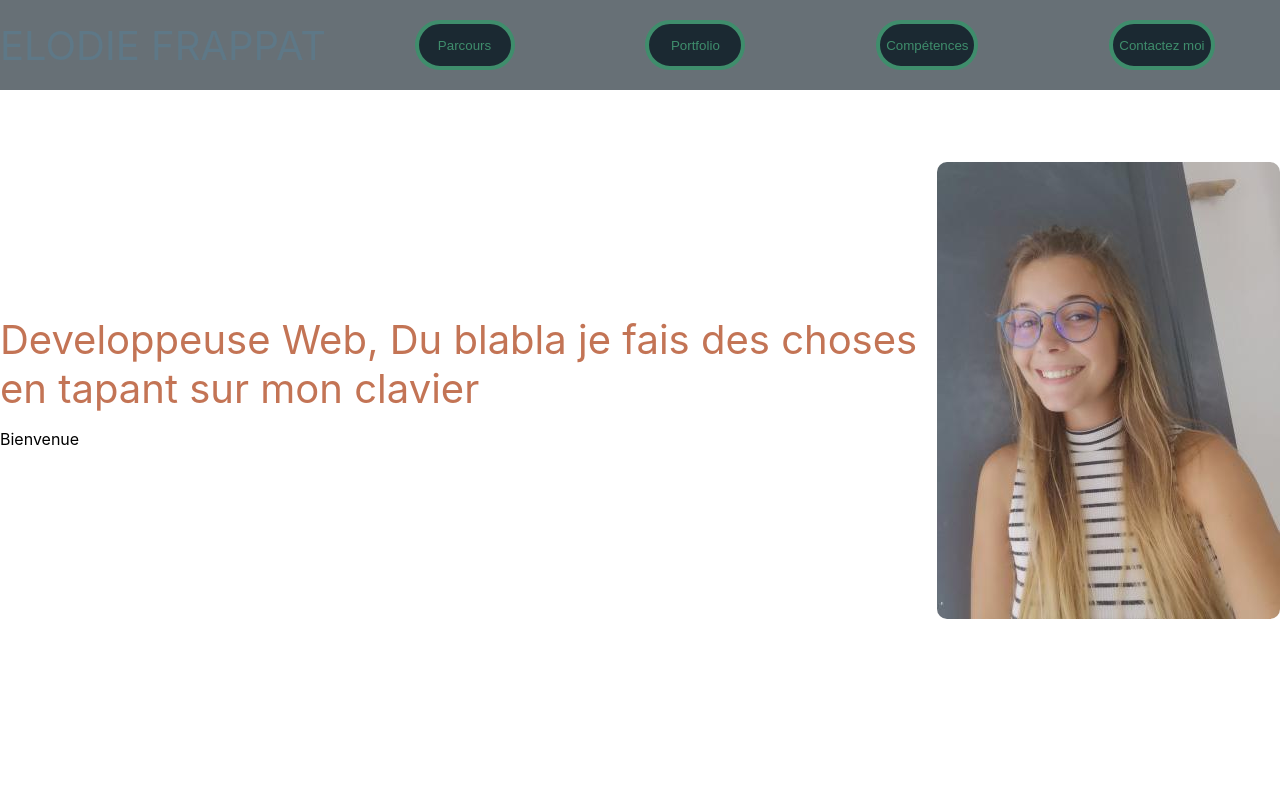
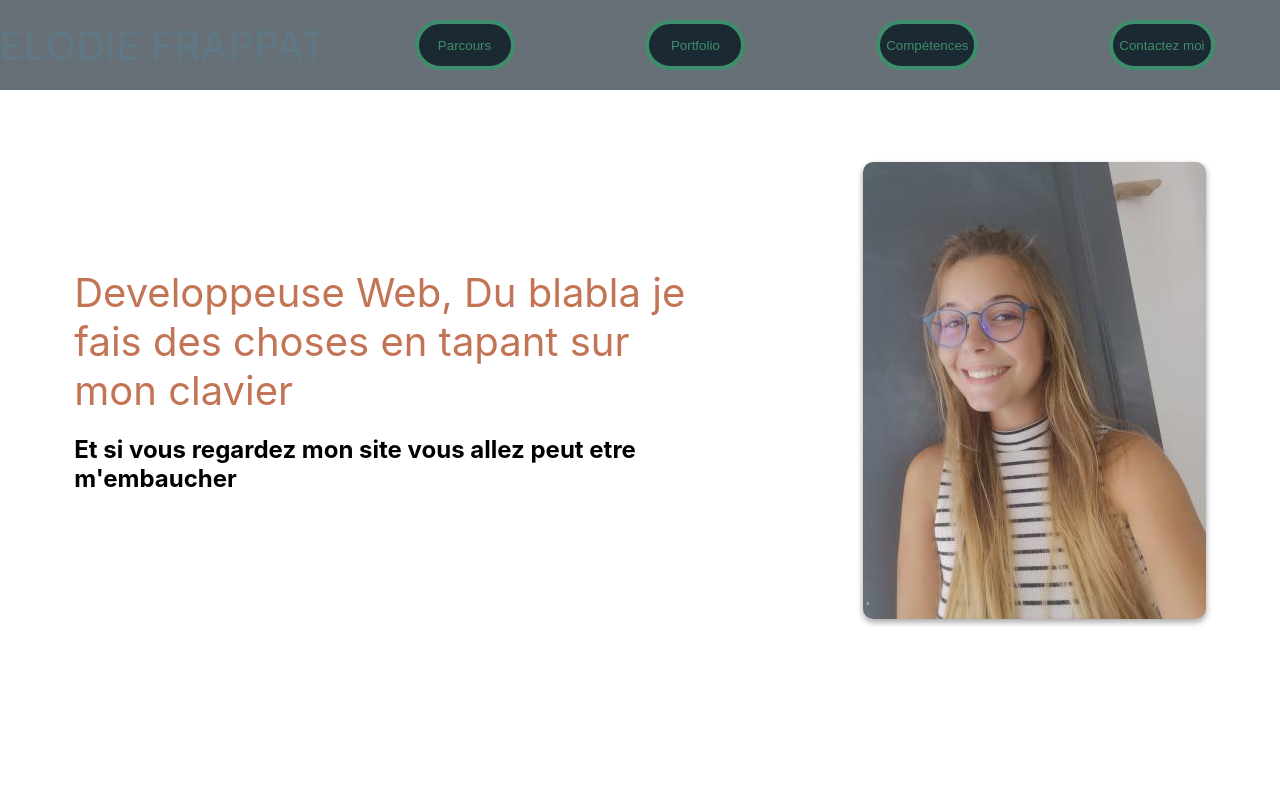
Before and after one commit to Zubiik/curiculum_vitae, a React (Create React App) app: page / in a window 1280 px wide. Shown: the top 796 px of the page. Built offline with nearby package versions, Linux system fonts and the light colour scheme.

Commit message:
fix:stylisation

```diff
--- a/src/Header/index.js
+++ b/src/Header/index.js
@@ -10,7 +10,7 @@ function Header() {
     <Container>
       <TextContainer>
         <TextCustom>{circleText}</TextCustom>
-        <p>Bienvenue</p>
+        <h2>Et si vous regardez mon site vous allez peut etre m'embaucher</h2>
       </TextContainer>
         <ProfilPicture src={pdp} alt="PDP" />
     </Container>
--- a/src/Header/styled.js
+++ b/src/Header/styled.js
@@ -3,18 +3,21 @@ import styled from "@emotion/styled";
 export const Container = styled.div`
   display: flex;
   flex-direction: row;
-  justify-content: space-between;
+  justify-content: space-around;
   align-items: center;
   width: 100%;
   min-height: 600px;
   /* border:1px red solid; */
 `;
 export const TextContainer = styled.div`
-  align-items: center;
+  display: flex;
+  flex-direction: column;
+  width: 50%;
 `;
 
 export const ProfilPicture = styled.img`
-border-radius:10px;
+  border-radius: 10px;
+  box-shadow: rgba(0, 0, 0, 0.16) 0px 3px 6px, rgba(0, 0, 0, 0.23) 0px 3px 6px;
 `;
 
 export const TextCustom = styled.div`
```
